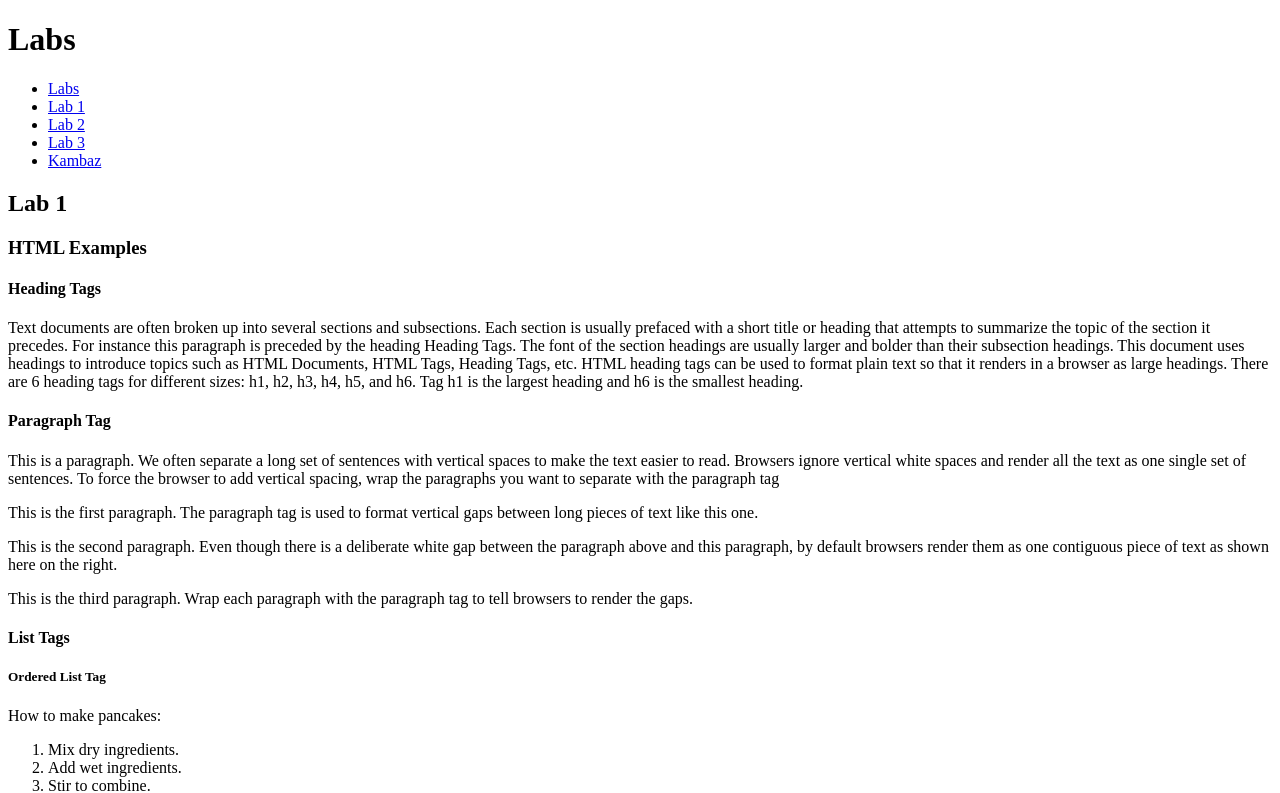
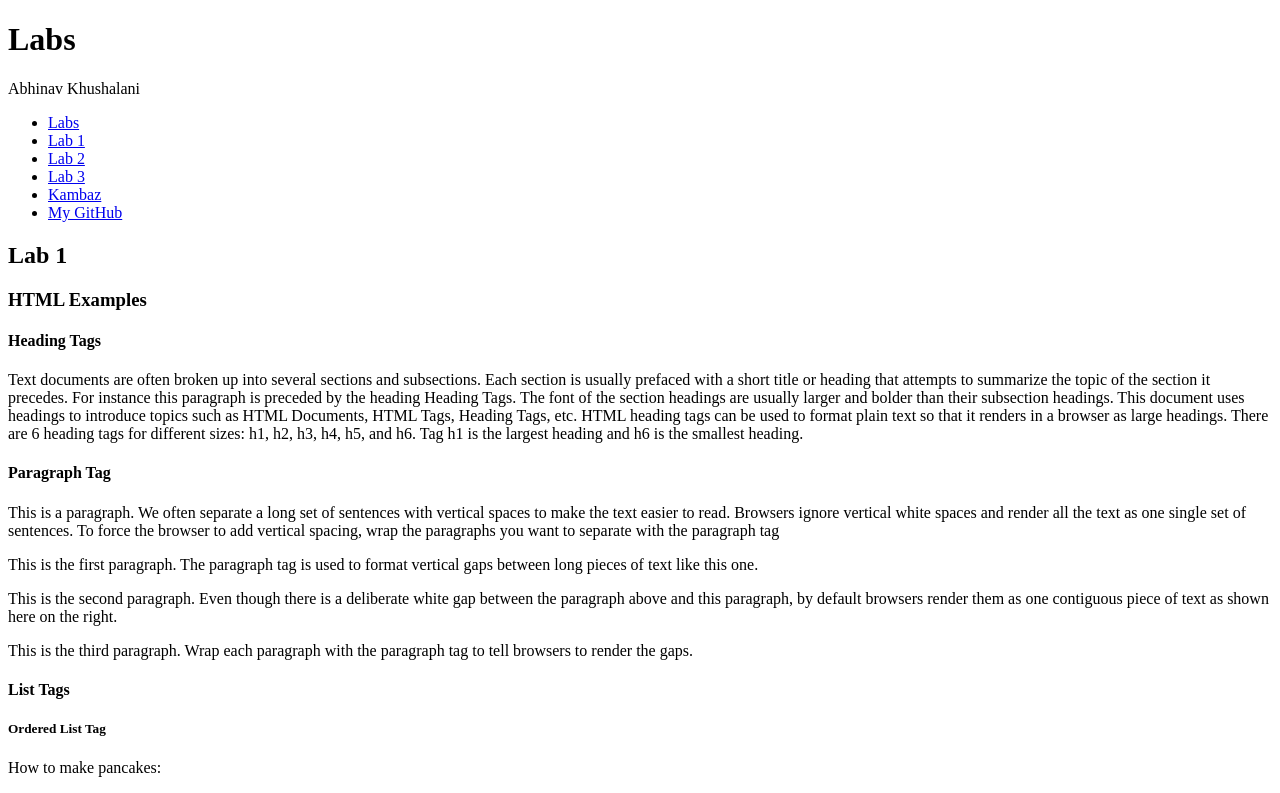
Before and after one commit to akhushalani/kambaz-react-web-app, a React (Vite) app: page /#/Labs/Lab1 in a window 1280 px wide. Shown: the top 793 px of the page. Built offline with nearby package versions, Linux system fonts and the light colour scheme.

Commit message:
Final submission details

```diff
--- a/src/Labs/TOC.tsx
+++ b/src/Labs/TOC.tsx
@@ -7,6 +7,7 @@
       <li><Link to="/Labs/Lab2">Lab 2</Link></li>
       <li><Link to="/Labs/Lab3">Lab 3</Link></li>
       <li><Link to="/Kambaz">Kambaz</Link></li>
+      <li><a href="https://github.com/akhushalani/kambaz-react-web-app" id="wd-github">My GitHub</a></li>
     </ul>
   );
 }
--- a/src/Labs/index.tsx
+++ b/src/Labs/index.tsx
@@ -7,6 +7,7 @@
     return (
         <div id="wd-labs">
             <h1>Labs</h1>
+            <p>Abhinav Khushalani</p>
             <TOC />
             <Routes>
                 <Route path="/" element={<Navigate to="Lab1" />} />
```
